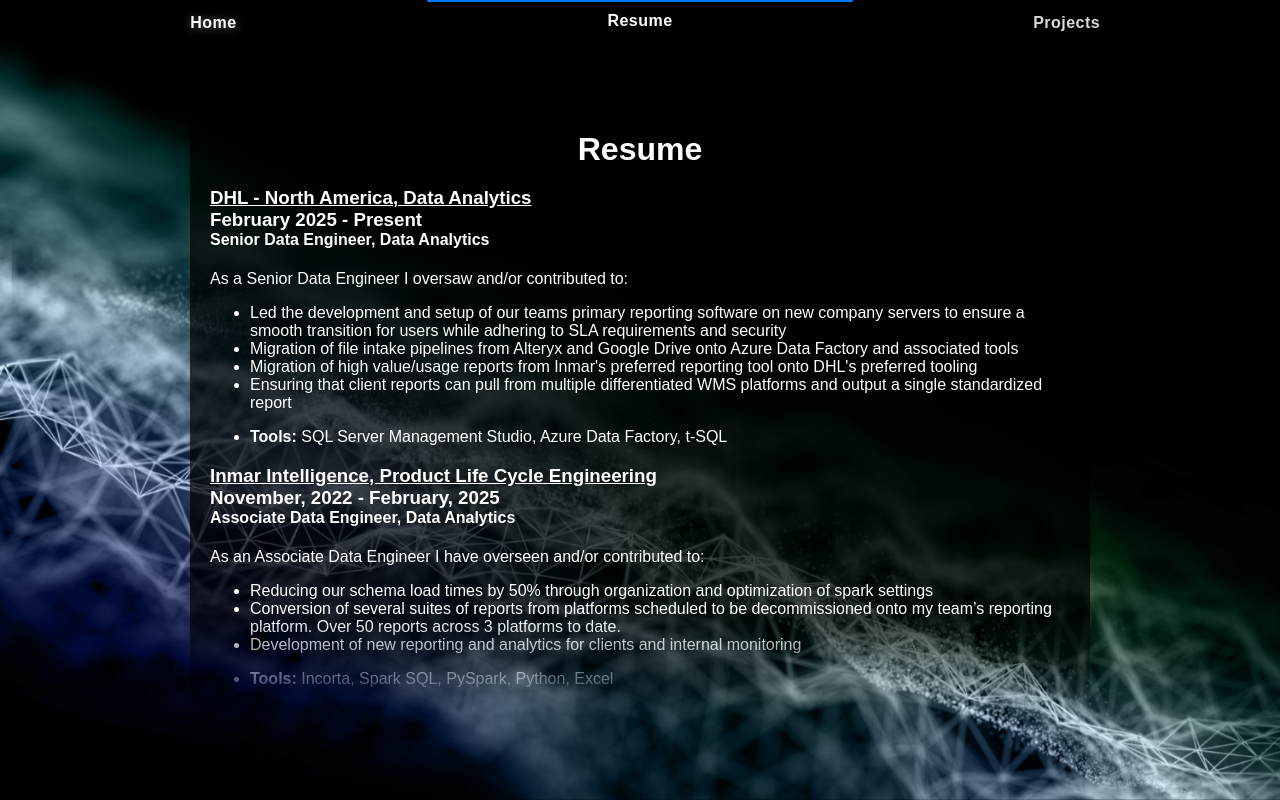
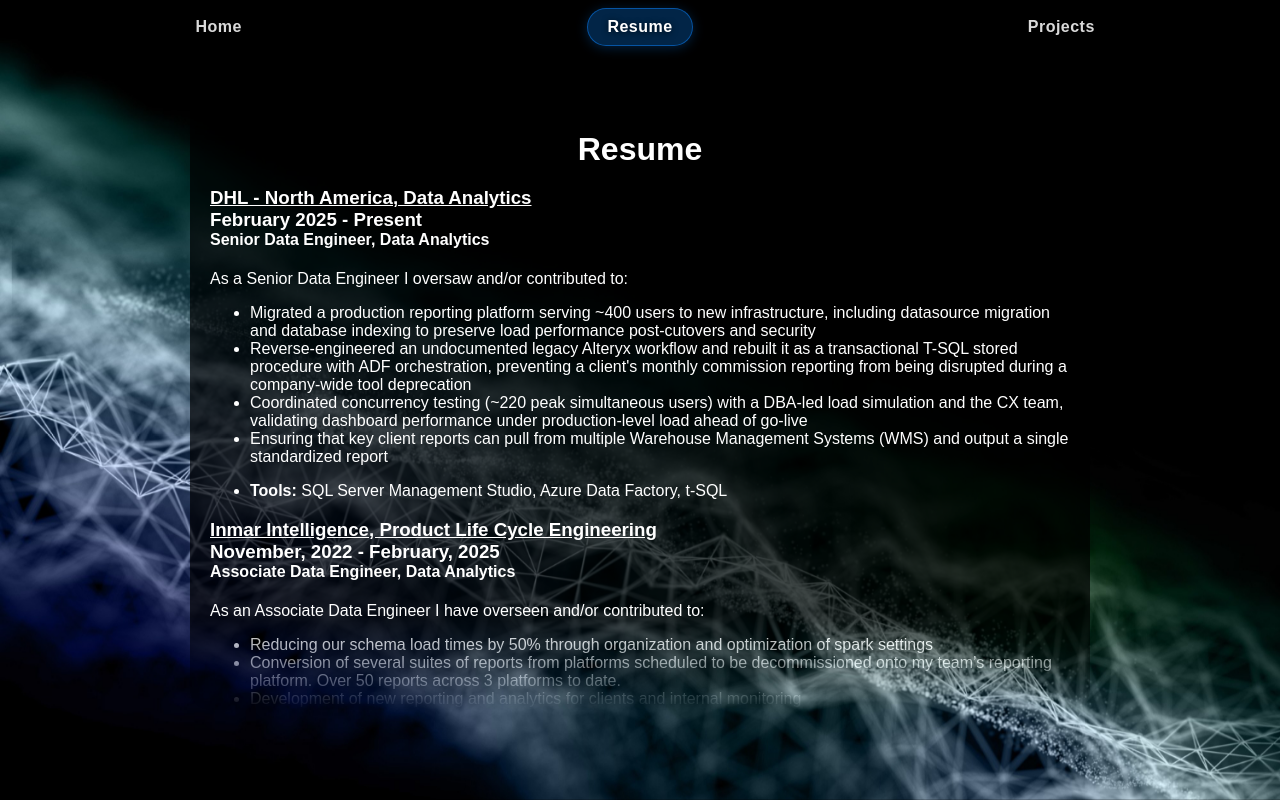
Before and after one commit to krieger-technologies/Personal-Website, a React (Create React App) app: page /resume in a window 1280 px wide. Built offline with nearby package versions, Linux system fonts and the light colour scheme.

Commit message:
news scraper, resume, navbar cleanup and polish

```diff
--- a/src/components/cards/NewsScraper.js
+++ b/src/components/cards/NewsScraper.js
@@ -1,4 +1,4 @@
-import { useState, useEffect, useMemo } from "react";
+import { useState, useEffect, useMemo, useRef } from "react";
 import Plot from "react-plotly.js";
 
 export default function NewsScraperCard({
@@ -16,6 +16,11 @@
   const [lastUpdated, setLastUpdated] = useState(null);
   const [dateRange, setDateRange] = useState("30d"); // default: latest 30 days
   const [chartView, setChartView] = useState("histogram");
+
+  const onContentReadyRef = useRef(onContentReady);
+  useEffect(() => {
+    onContentReadyRef.current = onContentReady;
+  }, [onContentReady]);
 
     console.log("NewsScraperCard render", {
     newsSummaryBarChartUrl,
@@ -63,7 +68,7 @@
           // 🔑 Force Swiper to re-measure once content exists
           requestAnimationFrame(() => {
             requestAnimationFrame(() => {
-              if (onContentReady) onContentReady();
+              if (onContentReadyRef.current) onContentReadyRef.current();
             });
           });
         })
@@ -319,7 +324,7 @@
               requestAnimationFrame(() => {
                 requestAnimationFrame(() => {
                   window.dispatchEvent(new Event("resize"));
-                  if (onContentReady) onContentReady();
+                  if (onContentReadyRef.current) onContentReadyRef.current();
                 });
               });
             }}
@@ -377,7 +382,7 @@
               requestAnimationFrame(() => {
                 requestAnimationFrame(() => {
                   window.dispatchEvent(new Event("resize"));
-                  if (onContentReady) onContentReady();
+                  if (onContentReadyRef.current) onContentReadyRef.current();
                 });
               });
             }}
--- a/src/components/navbar.js
+++ b/src/components/navbar.js
@@ -11,7 +11,10 @@
 
 function Navbar() {
   const location = useLocation();
-  const activeIndex = links.findIndex(l => l.path === location.pathname);
+
+  // Treat root path as an alias for /home
+  const currentPath = location.pathname === '/' ? '/home' : location.pathname;
+  const activeIndex = links.findIndex(l => l.path === currentPath);
 
   return (
     <nav className="navbar">
@@ -20,9 +23,9 @@
           <li key={link.path}>
             <Link
               to={link.path}
-              className={location.pathname === link.path ? 'active' : ''}
+              className={currentPath === link.path ? 'active' : ''}
             >
-              {link.label}
+              <span className="nav-label">{link.label}</span>
               {activeIndex === i && (
                 <motion.div
                   className="nav-indicator"
--- a/src/pages/resume.js
+++ b/src/pages/resume.js
@@ -17,16 +17,19 @@
         </p>
         <ul>
           <li>
-            Led the development and setup of our teams primary reporting software on new company servers to ensure a smooth transition for users while adhering to SLA requirements and security
+            Migrated a production reporting platform serving ~400 users to new infrastructure, including datasource migration and database indexing
+            to preserve load performance post-cutovers and security
           </li>
           <li>
-            Migration of file intake pipelines from Alteryx and Google Drive onto Azure Data Factory and associated tools
+            Reverse-engineered an undocumented legacy Alteryx workflow and rebuilt it as a transactional T-SQL stored procedure with ADF orchestration,
+            preventing a client's monthly commission reporting from being disrupted during a company-wide tool deprecation
           </li>
           <li>
-            Migration of high value/usage reports from Inmar's preferred reporting tool onto DHL's preferred tooling
+            Coordinated concurrency testing (~220 peak simultaneous users) with a DBA-led load simulation and the CX team, validating dashboard performance
+            under production-level load ahead of go-live
           </li>
           <li>
-            Ensuring that client reports can pull from multiple differentiated WMS platforms and output a single standardized report
+            Ensuring that key client reports can pull from multiple Warehouse Management Systems (WMS) and output a single standardized report
           </li>
           <p></p>
           <li><b>Tools:</b> SQL Server Management Studio, Azure Data Factory, t-SQL</li>
--- a/src/styles/navbar.css
+++ b/src/styles/navbar.css
@@ -9,50 +9,84 @@
   z-index: 1000;
   padding-top: env(safe-area-inset-top);
 }
+
 .nav-links {
   list-style-type: none;
   margin: 0;
-  padding: 0;
+  padding: 8px;
   display: flex;
   justify-content: space-around;
   width: 100%;
 }
+
 .nav-links li {
   flex: 1;
   display: flex;
   justify-content: center;
   align-items: center;
 }
+
 .nav-links a {
   position: relative;
-  display: block;
+  display: inline-block; /* hug content instead of stretching full width */
   color: rgba(255, 255, 255, 0.85);
   text-align: center;
-  padding: 14px 16px;
+  padding: 10px 20px;
   text-decoration: none;
-  width: 100%;
-  height: 100%;
   box-sizing: border-box;
   text-shadow: 0 1px 6px rgba(0, 0, 0, 0.7);
   transition: color 0.2s ease;
   font-weight: 700;
   letter-spacing: 0.03em;
+  border-radius: 20px;
+  z-index: 1; /* keeps label above the indicator */
 }
+
 .nav-links a:hover {
   color: white;
-  background: none;
   text-shadow: 0 1px 10px rgba(255, 255, 255, 0.4);
 }
+
 .nav-links a.active {
   color: white;
-  padding-top: 12px;
 }
+
 .nav-indicator {
   position: absolute;
-  top: 0;
-  left: 0;
-  right: 0;
-  height: 2px;
-  background-color: #007aff;
-  border-radius: 2px;
+  inset: 0; /* fills the <a>'s padded box exactly, so it tracks size/radius automatically */
+  background: rgba(10, 132, 255, 0.28);   /* iMessage blue, translucent */
+  border: 1px solid rgba(10, 132, 255, 0.5);
+  border-radius: 20px; /* matches the <a> radius */
+  z-index: 0;
+  box-shadow: 0 2px 12px rgba(10, 132, 255, 0.25);
 }
+
+.nav-links a {
+  position: relative;
+  display: inline-block;
+  color: rgba(255, 255, 255, 0.85);
+  text-align: center;
+  padding: 10px 20px;
+  text-decoration: none;
+  box-sizing: border-box;
+  text-shadow: 0 1px 6px rgba(0, 0, 0, 0.7);
+  transition: color 0.2s ease;
+  font-weight: 700;
+  letter-spacing: 0.03em;
+  border-radius: 20px;
+}
+
+.nav-label {
+  position: relative;
+  z-index: 2; /* explicitly above the indicator now */
+}
+
+.nav-indicator {
+  position: absolute;
+  inset: 0;
+  background: rgba(10, 132, 255, 0.28);   /* ← fill color + opacity */
+  border: 1px solid rgba(10, 132, 255, 0.5);   /* ← outline color + opacity */
+  border-radius: 20px;
+  z-index: 1;
+  box-shadow: 0 2px 12px rgba(10, 132, 255, 0.25);   /* ← optional glow */
+}
```
Also changed, not shown: 1 other file (tests, documents, lock files or other folders).
